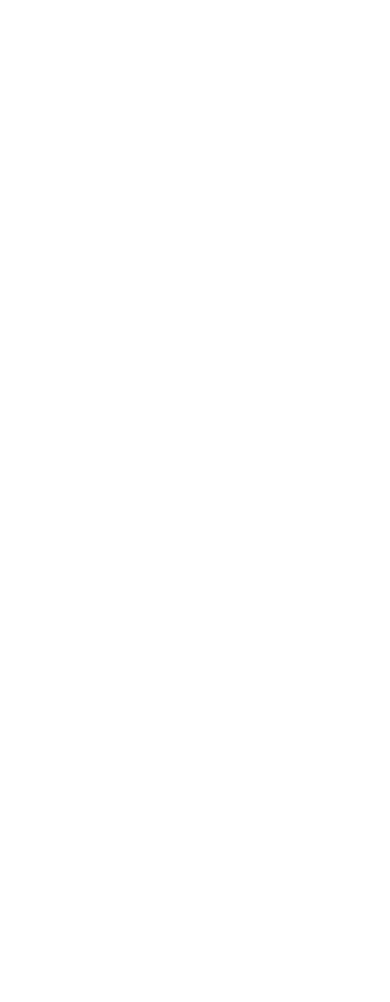
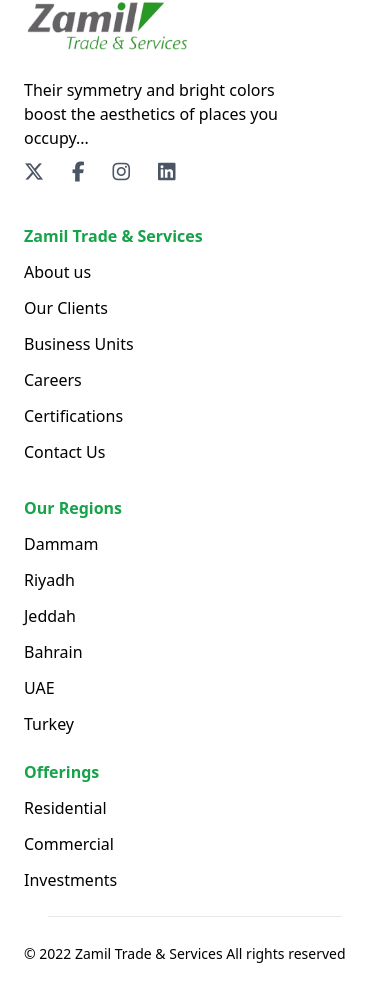
Before and after one commit to tenmayos/zamilts, a React (Vite) app: page / in a window 390 px wide. Shown: the part 2706-3708 px from the top of the page. Before the commit the page ends 2666 px from the top, so only its background shows below. Built offline with nearby package versions, Linux system fonts and the light colour scheme.

Commit message:
created the footer and made it into a grid. ready and compatible with mobile

```diff
--- a/src/components/Footer.jsx
+++ b/src/components/Footer.jsx
@@ -1,7 +1,120 @@
+import subLogo from '../assets/png/logo-dr.png'
+
 function Footer() {
+    // will will implement hovering with CSS instead of JS.
+    const anchorClasses = 'transition-colors hover:text-green-600';
     return (
-        <>
-        </>
+        <footer className="grid grid-rows-4 px-4">
+            <div className="row-start-1 m-auto">
+                <a href="/">
+                    <img className='ml-2 mb-2 w-44' src={subLogo} alt="Darker Zamil Trade & Services Logo" />
+                </a>
+                <p className='pt-4 pl-2 pr-16'>Their symmetry and bright colors boost the aesthetics of places you occupy...</p>
+                <div className='pl-2 pt-2'>
+                    <div>
+                        <ul className='text-xl flex space-x-7 text-gray-600'>
+                            <li>
+                                <a className={anchorClasses} href="/">
+                                    <i className="fa-brands fa-x-twitter"></i>
+                                </a>
+                            </li>
+                            <li>
+                                <a className={anchorClasses} href="/">
+                                    <i className="fa-brands fa-facebook-f"></i>
+                                </a>
+                            </li>
+                            <li>
+                                <a className={anchorClasses} href="/">
+                                    <i className="fa-brands fa-instagram"></i>
+                                </a>
+                            </li>
+                            <li>
+                                <a className={anchorClasses} href="/">
+                                    <i className="fa-brands fa-linkedin"></i>
+                                </a>
+                            </li>
+                        </ul>
+                    </div>
+                </div>
+            </div>
+            <div id='zts' className='row-start-2 px-2'>
+                <ul className='space-y-3'>
+                    <h1 className='text-green-600 mb-2'>
+                        <strong>
+                            Zamil Trade & Services
+                        </strong>
+                    </h1>
+                    <li>
+                        <a className={anchorClasses} href="/">About us</a>
+                    </li>
+                    <li>
+                        <a className={anchorClasses} href="/">Our Clients</a>
+                    </li>
+                    <li>
+                        <a className={anchorClasses} href="/">Business Units</a>
+                    </li>
+                    <li>
+                        <a className={anchorClasses} href="/">Careers</a>
+                    </li>
+                    <li>
+                        <a className={anchorClasses} href="/">Certifications</a>
+                    </li>
+                    <li>
+                        <a className={anchorClasses} href="/">Contact Us</a>
+                    </li>
+                </ul>
+            </div>
+            <div id='regions' className='row-start-3 px-2 mt-2 mb-4'>
+                <ul className='space-y-3'>
+                    <h1 className='text-green-600 mb-2'>
+                        <strong>
+                            Our Regions
+                        </strong>
+                    </h1>
+                    <li>
+                        <a className={anchorClasses} href="/">Dammam</a>
+                    </li>
+                    <li>
+                        <a className={anchorClasses} href="/">Riyadh</a>
+                    </li>
+                    <li>
+                        <a className={anchorClasses} href="/">Jeddah</a>
+                    </li>
+                    <li>
+                        <a className={anchorClasses} href="/">Bahrain</a>
+                    </li>
+                    <li>
+                        <a className={anchorClasses} href="/">UAE</a>
+                    </li>
+                    <li>
+                        <a className={anchorClasses} href="/">Turkey</a>
+                    </li>
+                </ul>
+            </div>
+            <div id='offerings' className='row-start-4 px-2 mt-2'>
+                <ul className='space-y-3'>
+                    <h1 className='text-green-600 mb-2'>
+                        <strong>
+                            Offerings
+                        </strong>
+                    </h1>
+                    <li>
+                        <a className={anchorClasses} href="/">Residential</a>
+                    </li>
+                    <li>
+                        <a className={anchorClasses} href="/">Commercial</a>
+                    </li>
+                    <li>
+                        <a className={anchorClasses} href="/">Investments</a>
+                    </li>
+                </ul>
+                <hr className='text-black m-6' />
+                <span className='text-sm text-center'>
+                    © 2022 Zamil Trade & Services All rights reserved
+                </span>
+            </div>
+
+        </footer>
     )
 }
 
```
